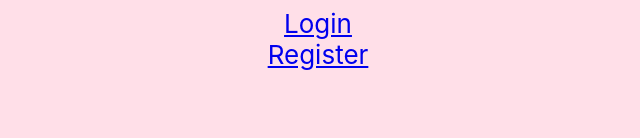
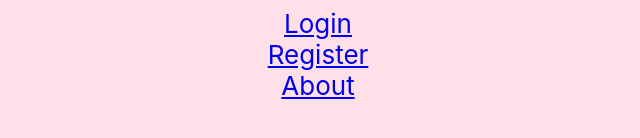
Before and after one commit to tittaya/261207-finalproject, a React (Create React App) app: page / in a window 1280 px wide. Shown: the part 492-630 px from the top of the page, without its empty margins (322-962 px from the left). Built offline with nearby package versions, Linux system fonts and the light colour scheme.

Commit message:
add about

```diff
--- a/src/components/Welcome.js
+++ b/src/components/Welcome.js
@@ -15,6 +15,7 @@ function Welcome(){
             <ul className="App-link">
                     <li><Link to="/login">Login</Link></li>
                     <li><Link to="/register">Register</Link></li>
+                    <li><Link to="/about">About</Link></li>
             </ul>
         </div>
     );
```
